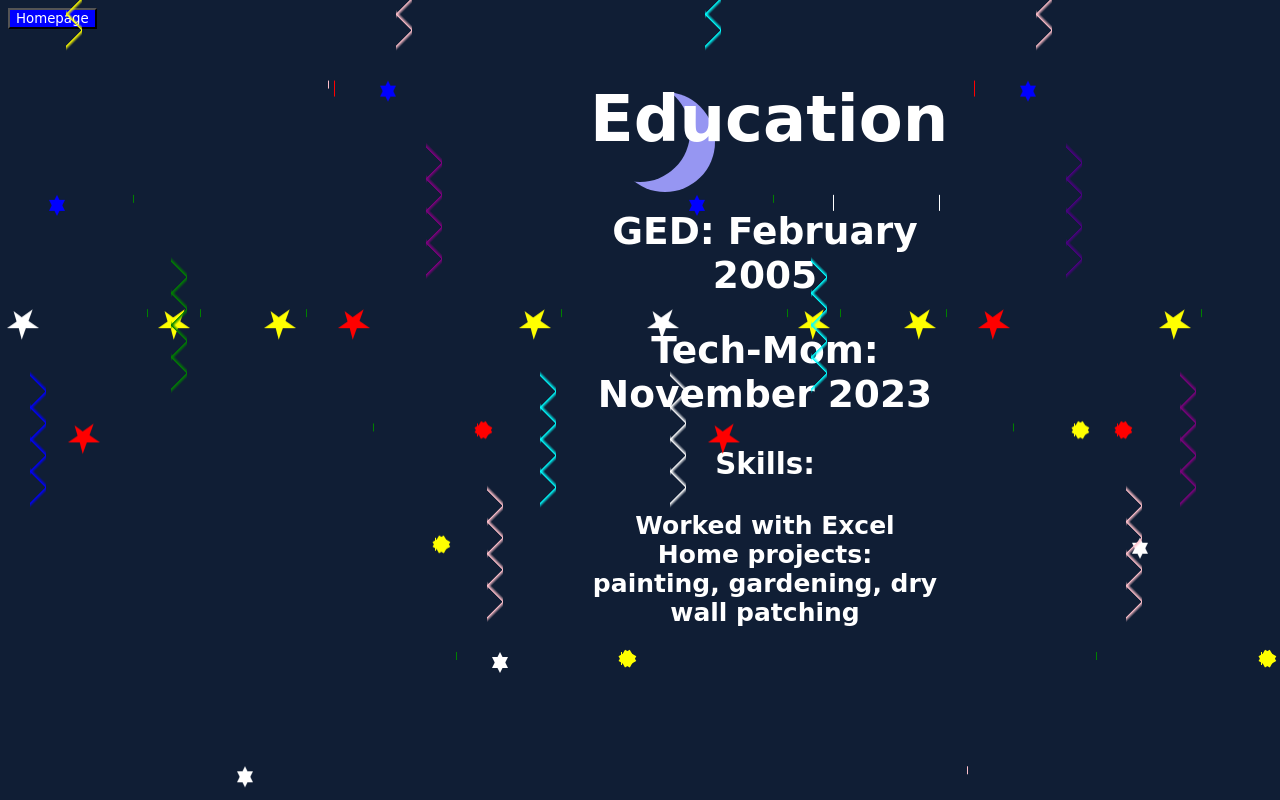
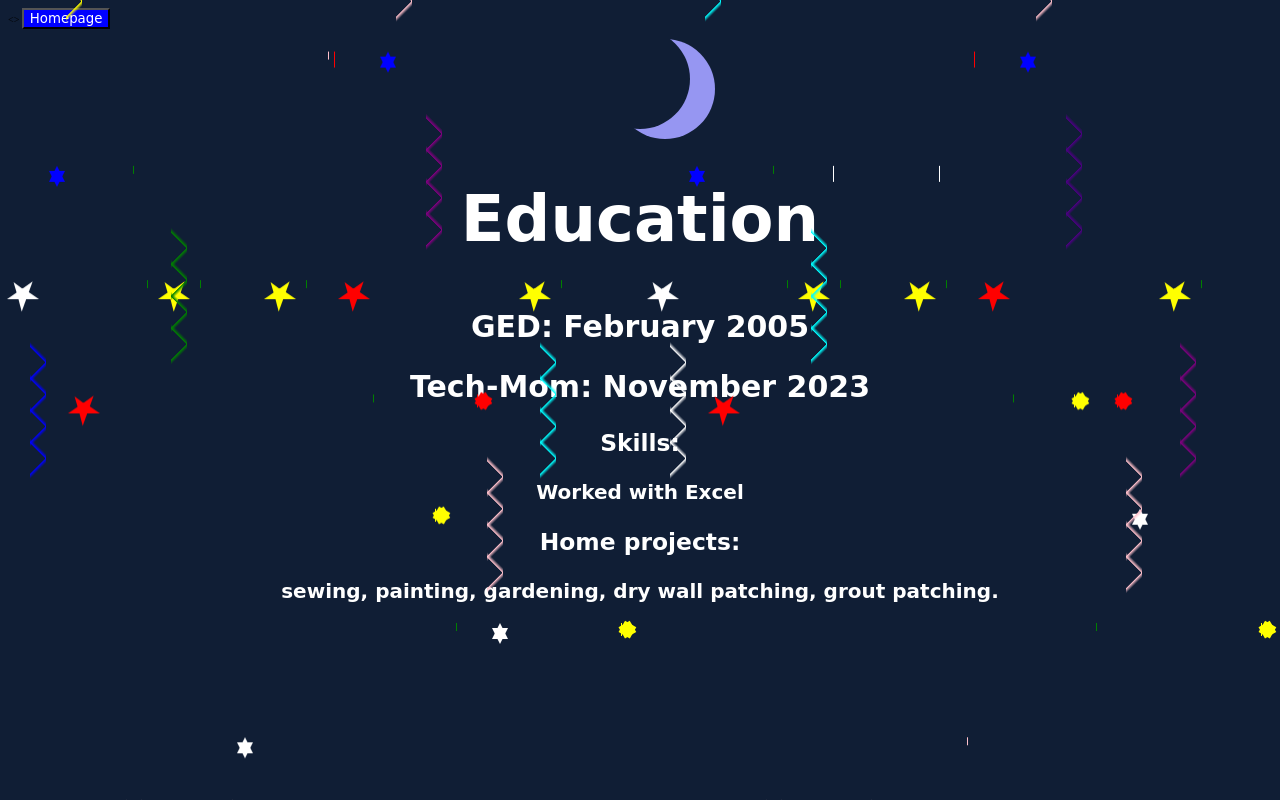
Before and after one commit to DianaKelsch/DianaKelsch.github.io, a plain HTML site: page Education.html in a window 1280 px wide. Drawn offline with Linux system fonts and the light colour scheme; a web font is replaced by a local one.

Commit message:
error corrections

```diff
--- a/Education.css
+++ b/Education.css
@@ -22,11 +22,10 @@ cursor: pointer;
     font-size: 4rem;
     color: white;
 }
-    .school{
-width: 350px;
+.school{
 font-family: 'Playpen Sans', cursive;
 text-align: center;
-font-size: 25px;
+font-size: 20px;
 font-weight: bold;
 color: white;
 }
--- a/Education.html
+++ b/Education.html
@@ -10,11 +10,13 @@
 <link href="https://fonts.googleapis.com/css2?family=Playpen+Sans:wght@200&display=swap" rel="stylesheet">
 </head>
 <body>
+    <>
     <a href="index.html">
         <button class=" button"> Homepage</button>
     </a>
-    <Div class="header" </Div>
-</section>
+    <div class="header" >
+
+    </div>
 <section>
 <div class="top">
         <h1>Education</h1>
@@ -26,10 +28,9 @@
         <h2> Tech-Mom: November 2023 </h2>
         <h3> Skills:</h3>
         <p> Worked with Excel
-            <br>
-        Home projects:
-        <br>
-        painting, gardening, dry wall patching
+        <H3>Home projects:</H3>
+       <p>
+        sewing, painting, gardening, dry wall patching, grout patching.
         </p>
     </div>
     <div class="confetti-container">
--- a/style.css
+++ b/style.css
@@ -15,6 +15,7 @@
 .site-heading h1 {
     font-family:'Lumanosimo', cursive;
     font-size: 3rem;
+    text-align: center;
 }
 
 .site-heading nav {
@@ -24,6 +25,7 @@
 }
 
 .site-heading a {
+    text-align: center;
     text-decoration: none;
     color: seagreen;
     font-family: 'Lumanosimo', cursive;
@@ -33,7 +35,7 @@
     width: 700px;
     display: block;
     flex-wrap: wrap;
-    padding: 90px;
+    padding: 50px;
     align-items: center;
     justify-content: center;
     margin-left: auto;
```
Also changed, not shown: WorkExperience.css (+4 -4 lines).
